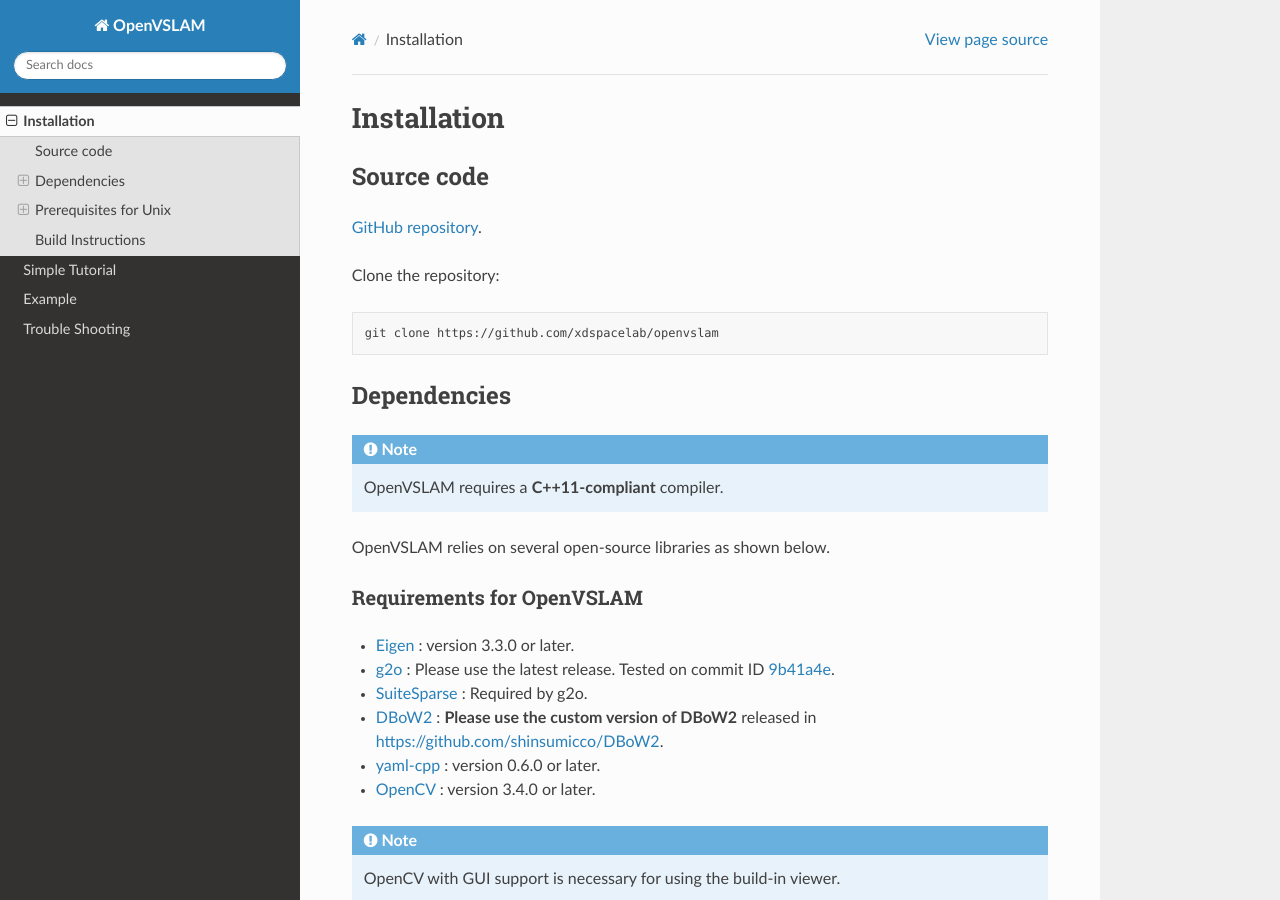
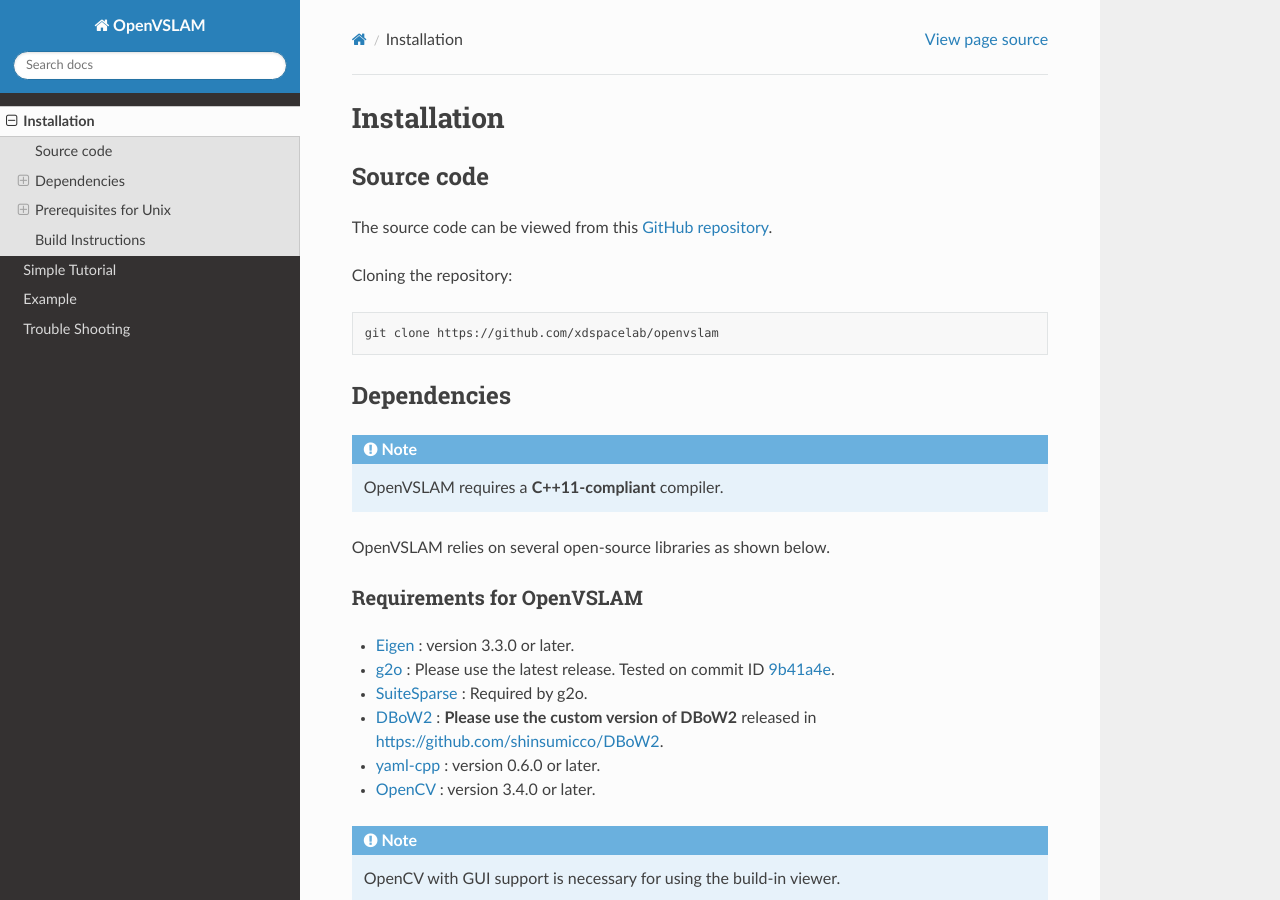
Before and after one commit to xdspacelab/openvslam, a Sphinx documentation site: the page built from docs/installation.rst, in a window 1280 px wide and 900 px high. Built offline with Sphinx 7.4.7 and the Read the Docs theme 2.0.0, drawn with Linux system fonts in a browser that asks for light colours.

Commit message:
Update installation.rst

```diff
--- a/docs/installation.rst
+++ b/docs/installation.rst
@@ -10,9 +10,9 @@
 Source code
 ===========
 
-`GitHub repository <https://github.com/xdspacelab/openvslam>`_.
+The source code can be viewed from this `GitHub repository <https://github.com/xdspacelab/openvslam>`_.
 
-Clone the repository:
+Cloning the repository:
 
 .. code-block:: bash
 
```
